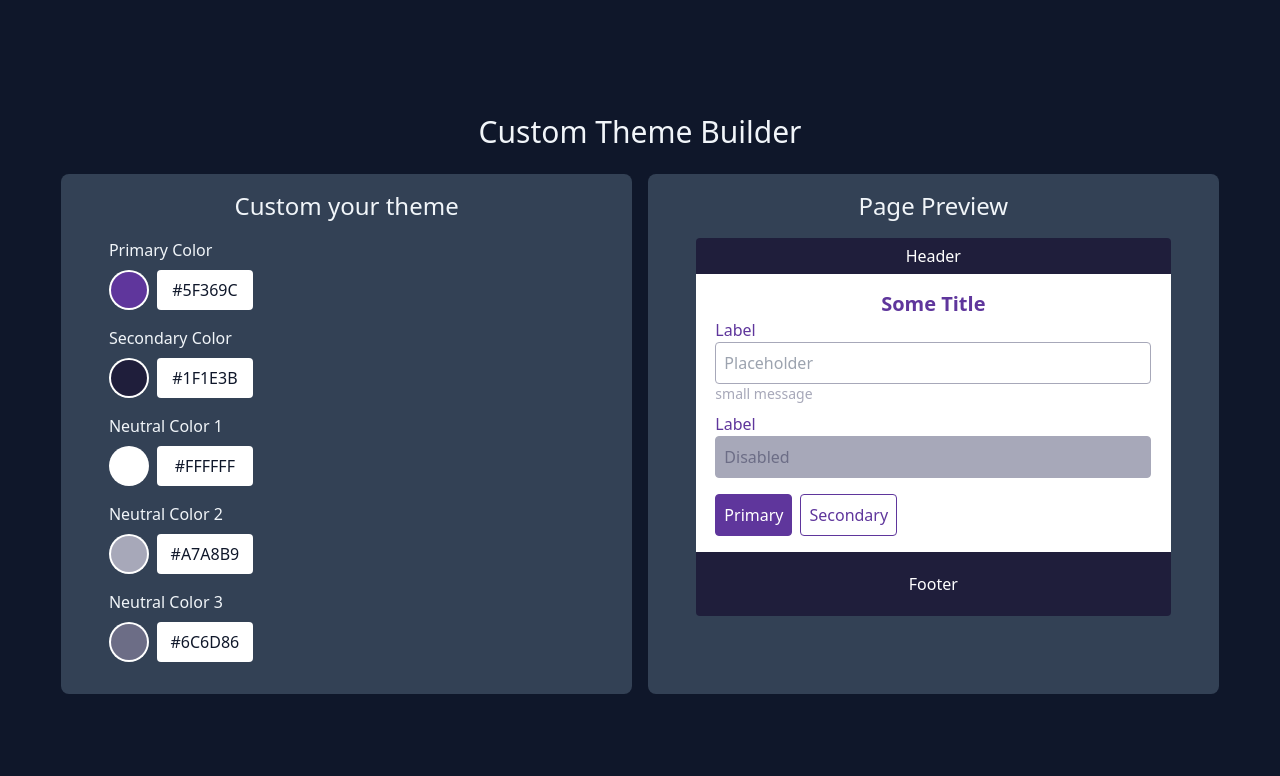
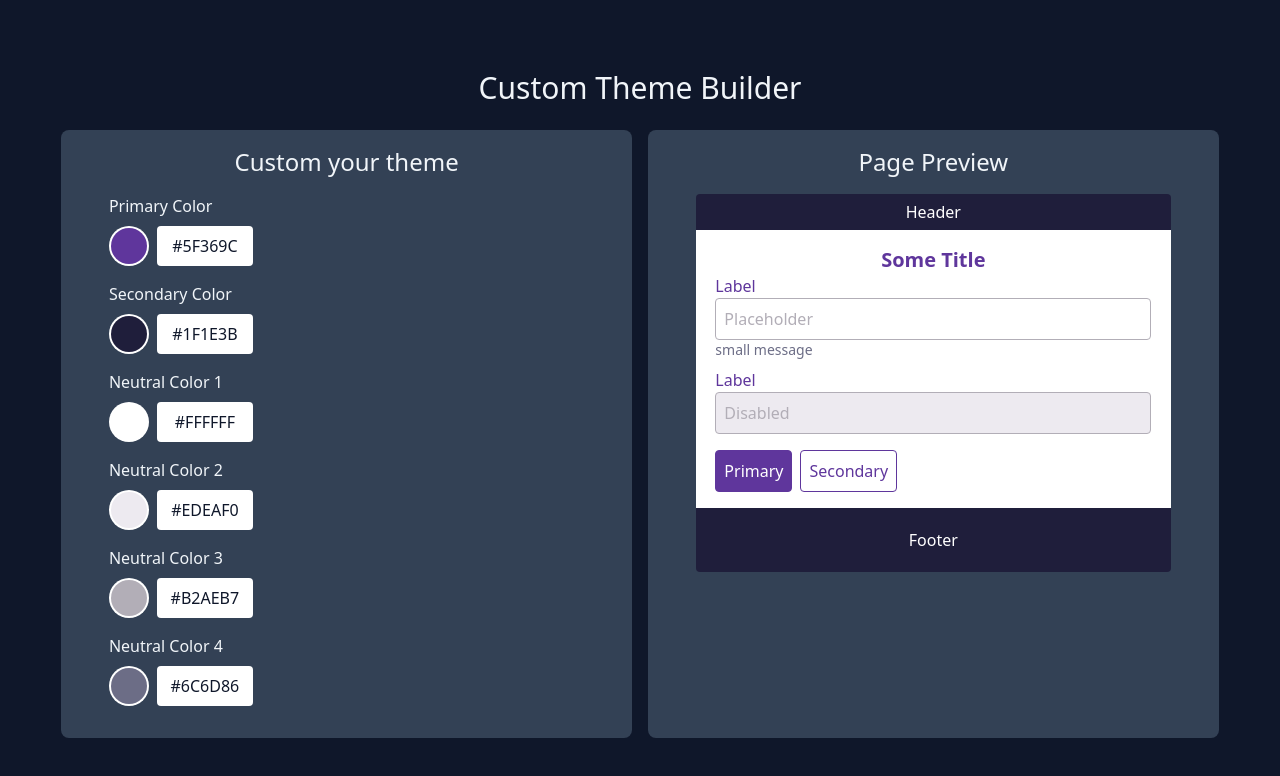
Before and after one commit to JorgeAVargasC/custom-theme-builder, a React (Vite) app: page / in a window 1280 px wide. Shown: the top 776 px of the page. Built offline with nearby package versions, Linux system fonts and the light colour scheme.

Commit message:
add new color

```diff
--- a/src/App.jsx
+++ b/src/App.jsx
@@ -6,11 +6,12 @@ function App() {
     primaryColor: '#5F369C',
     secondaryColor: '#1F1E3B',
     neutralColor1: '#FFFFFF',
-    neutralColor2: '#A7A8B9',
-    neutralColor3: '#6C6D86'
+    neutralColor2: '#EDEAF0',
+    neutralColor3: '#B2AEB7',
+    neutralColor4: '#6C6D86'
   })
 
-  const { primaryColor, secondaryColor, neutralColor1, neutralColor2, neutralColor3 } = customTheme
+  const { primaryColor, secondaryColor, neutralColor1, neutralColor2, neutralColor3, neutralColor4 } = customTheme
 
   // Input Color Refs
   const primaryColorRef = useRef()
@@ -18,6 +19,7 @@ function App() {
   const neutralColor1Ref = useRef()
   const neutralColor2Ref = useRef()
   const neutralColor3Ref = useRef()
+  const neutralColor4Ref = useRef()
 
   // Input Text Color Refs
   const primaryColorTextRef = useRef()
@@ -25,6 +27,7 @@ function App() {
   const neutralColor1TextRef = useRef()
   const neutralColor2TextRef = useRef()
   const neutralColor3TextRef = useRef()
+  const neutralColor4TextRef = useRef()
 
   // Input Color Change Handlers
 
@@ -34,6 +37,7 @@ function App() {
     document.documentElement.style.setProperty('--neutral-1', neutralColor1);
     document.documentElement.style.setProperty('--neutral-2', neutralColor2);
     document.documentElement.style.setProperty('--neutral-3', neutralColor3);
+    document.documentElement.style.setProperty('--neutral-4', neutralColor4);
   }, [customTheme])
 
   const handleThemeChange = (e) => {
@@ -59,7 +63,7 @@ function App() {
                 <label className='mb-2'>Primary Color</label>
                 <div className='flex flex-row'>
                   <input type="color" name='primaryColor' value={primaryColor} ref={primaryColorRef} onChange={() => handleThemeChange(primaryColorRef)} className='w-10 h-10 mr-2' />
-                  <input type="text" maxLength={7} name='primaryColor' value={primaryColor} ref={primaryColorTextRef} onChange={() => handleThemeChange(primaryColorTextRef)} className='w-24 text-center text-slate-900 p-2 rounded outline-none' />
+                  <input type="text" maxLength={7} name='primaryColor' value={primaryColor} ref={primaryColorTextRef} onChange={() => handleThemeChange(primaryColorTextRef)} className='w-24 text-center text-slate-900 p-2 rounded outline-none uppercase' />
                 </div>
               </div>
               {/* Secondary Color */}
@@ -67,7 +71,7 @@ function App() {
                 <label className='mb-2'>Secondary Color</label>
                 <div className='flex flex-row'>
                   <input type="color" name='secondaryColor' value={secondaryColor} ref={secondaryColorRef} onChange={() => handleThemeChange(secondaryColorRef)} className='w-10 h-10 mr-2' />
-                  <input type="text" maxLength={7} name='secondaryColor' value={secondaryColor} ref={secondaryColorTextRef} onChange={() => handleThemeChange(secondaryColorTextRef)} className='w-24 text-center text-slate-900 p-2 rounded outline-none' />
+                  <input type="text" maxLength={7} name='secondaryColor' value={secondaryColor} ref={secondaryColorTextRef} onChange={() => handleThemeChange(secondaryColorTextRef)} className='w-24 text-center text-slate-900 p-2 rounded outline-none uppercase' />
                 </div>
               </div>
               {/* Neutral Color 1 */}
@@ -75,7 +79,7 @@ function App() {
                 <label className='mb-2'>Neutral Color 1</label>
                 <div className='flex flex-row'>
                   <input type="color" name='neutralColor1' value={neutralColor1} ref={neutralColor1Ref} onChange={() => handleThemeChange(neutralColor1Ref)} className='w-10 h-10 mr-2' />
-                  <input type="text" maxLength={7} name='neutralColor1' value={neutralColor1} ref={neutralColor1TextRef} onChange={() => handleThemeChange(neutralColor1TextRef)} className='w-24 text-center text-slate-900 p-2 rounded outline-none' />
+                  <input type="text" maxLength={7} name='neutralColor1' value={neutralColor1} ref={neutralColor1TextRef} onChange={() => handleThemeChange(neutralColor1TextRef)} className='w-24 text-center text-slate-900 p-2 rounded outline-none uppercase' />
                 </div>
               </div>
               {/* Neutral Color 2 */}
@@ -83,7 +87,7 @@ function App() {
                 <label className='mb-2'>Neutral Color 2</label>
                 <div className='flex flex-row'>
                   <input type="color" name='neutralColor2' value={neutralColor2} ref={neutralColor2Ref} onChange={() => handleThemeChange(neutralColor2Ref)} className='w-10 h-10 mr-2' />
-                  <input type="text" maxLength={7} name='neutralColor2' value={neutralColor2} ref={neutralColor2TextRef} onChange={() => handleThemeChange(neutralColor2TextRef)} className='w-24 text-center text-slate-900 p-2 rounded outline-none' />
+                  <input type="text" maxLength={7} name='neutralColor2' value={neutralColor2} ref={neutralColor2TextRef} onChange={() => handleThemeChange(neutralColor2TextRef)} className='w-24 text-center text-slate-900 p-2 rounded outline-none uppercase' />
                 </div>
               </div>
               {/* Neutral Color 3 */}
@@ -91,12 +95,18 @@ function App() {
                 <label className='mb-2'>Neutral Color 3</label>
                 <div className='flex flex-row'>
                   <input type="color" name='neutralColor3' value={neutralColor3} ref={neutralColor3Ref} onChange={() => handleThemeChange(neutralColor3Ref)} className='w-10 h-10 mr-2' />
-                  <input type="text" maxLength={7} name='neutralColor3' value={neutralColor3} ref={neutralColor3TextRef} onChange={() => handleThemeChange(neutralColor3TextRef)} className='w-24 text-center text-slate-900 p-2 rounded outline-none' />
+                  <input type="text" maxLength={7} name='neutralColor3' value={neutralColor3} ref={neutralColor3TextRef} onChange={() => handleThemeChange(neutralColor3TextRef)} className='w-24 text-center text-slate-900 p-2 rounded outline-none uppercase' />
+                </div>
+              </div>
+              {/* Neutral Color 4 */}
+              <div className='flex flex-col mb-4'>
+                <label className='mb-2'>Neutral Color 4</label>
+                <div className='flex flex-row'>
+                  <input type="color" name='neutralColor4' value={neutralColor4} ref={neutralColor4Ref} onChange={() => handleThemeChange(neutralColor4Ref)} className='w-10 h-10 mr-2' />
+                  <input type="text" maxLength={7} name='neutralColor4' value={neutralColor4} ref={neutralColor4TextRef} onChange={() => handleThemeChange(neutralColor4TextRef)} className='w-24 text-center text-slate-900 p-2 rounded outline-none uppercase' />
                 </div>
               </div>
             </div>
-
-
           </div>
         </div>
 
@@ -115,12 +125,12 @@ function App() {
                 <h2 className='font-bold text-primary text-xl'>Some Title</h2>
                 <div className='w-full flex flex-col mb-2'>
                   <label className='text-primary'>Label</label>
-                  <input className="bg-neutral-1 border border-neutral-2 rounded p-2 text-secondary outline-none focus:duration-200 duration-200 focus:outline-none focus:border-primary" placeholder='Placeholder' type="text" />
-                  <small className='text-neutral-2 text-sm'>small message</small>
+                  <input className="bg-neutral-1 border border-neutral-3 rounded p-2 text-secondary outline-none focus:duration-200 duration-200 focus:border-primary placeholder:text-neutral-3" placeholder='Placeholder' type="text" />
+                  <small className='text-neutral-4 text-sm'>small message</small>
                 </div>
                 <div className='w-full flex flex-col mb-4'>
                   <label className='text-primary'>Label</label>
-                  <input className="bg-neutral-2 border border-neutral-2 rounded p-2 text-neutral-3 focus:border-primary outline-none" disabled value='Disabled' type="text" />
+                  <input className="bg-neutral-2 border border-neutral-3 rounded p-2 text-neutral-3 focus:border-primary outline-none" disabled value='Disabled' type="text" />
                 </div>
                 <div className='w-full flex flex-col md:flex-row md:justify-start'>
                   <button className='bg-primary border border-primary text-neutral-1 rounded p-2 mb-2 md:mb-0 md:mr-2 hover:duration-200 duration-200 hover:bg-secondary hover:border-secondary'>Primary</button>
--- a/tailwind.config.cjs
+++ b/tailwind.config.cjs
@@ -8,6 +8,7 @@ const customColors = {
   'neutral-1': 'var(--neutral-1)',
   'neutral-2': 'var(--neutral-2)',
   'neutral-3': 'var(--neutral-3)',
+  'neutral-4': 'var(--neutral-4)',
 }
 
 module.exports = {
```
